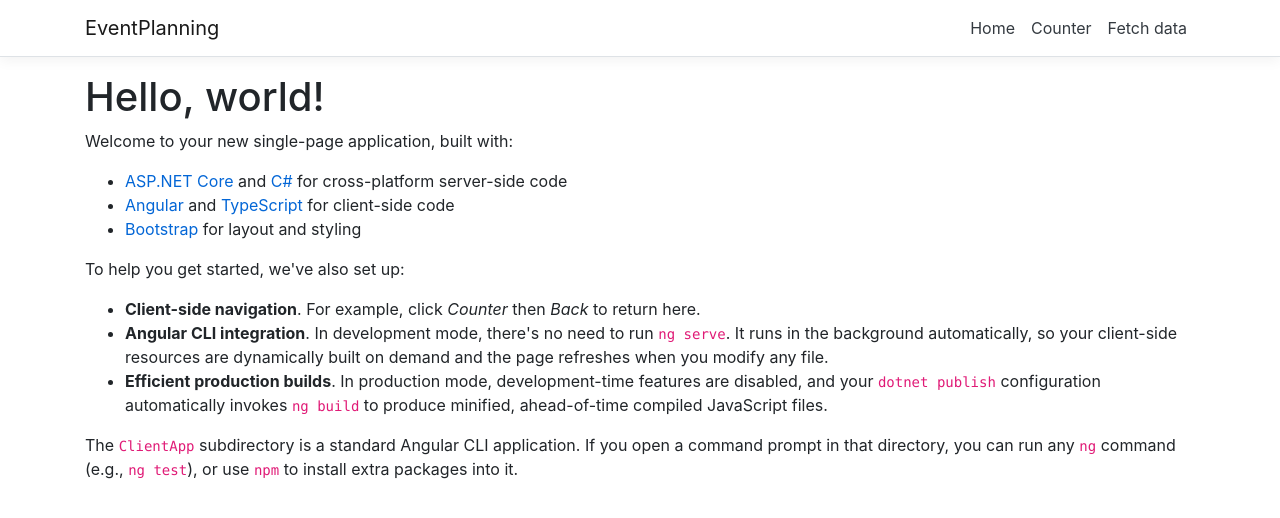
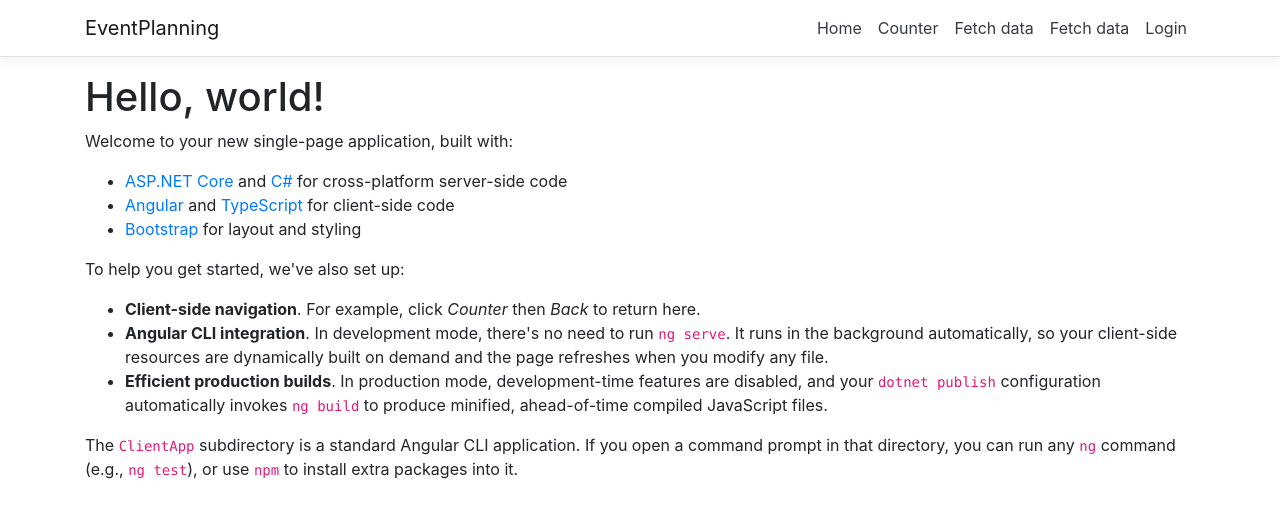
Before and after one commit to CaptainHoldMyBeer/EventPlanning, an Angular app in the folder EventPlanning/ClientApp/: page / in a window 1280 px wide. Shown: the top 518 px of the page. Built offline with nearby package versions, Linux system fonts and the light colour scheme.

Commit message:
work sync

```diff
--- a/EventPlanning/ClientApp/src/app/app.module.ts
+++ b/EventPlanning/ClientApp/src/app/app.module.ts
@@ -9,6 +9,8 @@ import { NavMenuComponent } from './nav-menu/nav-menu.component';
 import { HomeComponent } from './home/home.component';
 import { CounterComponent } from './counter/counter.component';
 import { FetchDataComponent } from './fetch-data/fetch-data.component';
+import { LoginComponent } from './login/login.component';
+
 
 @NgModule({
   declarations: [
@@ -16,7 +18,8 @@ import { FetchDataComponent } from './fetch-data/fetch-data.component';
     NavMenuComponent,
     HomeComponent,
     CounterComponent,
-    FetchDataComponent
+    FetchDataComponent,
+    LoginComponent
   ],
   imports: [
     BrowserModule.withServerTransition({ appId: 'ng-cli-universal' }),
@@ -26,6 +29,7 @@ import { FetchDataComponent } from './fetch-data/fetch-data.component';
       { path: '', component: HomeComponent, pathMatch: 'full' },
       { path: 'counter', component: CounterComponent },
       { path: 'fetch-data', component: FetchDataComponent },
+      { path: 'login', component: LoginComponent }
     ])
   ],
   providers: [],
--- /dev/null
+++ b/EventPlanning/ClientApp/src/app/login/login.component.html
@@ -0,0 +1,10 @@
+<!DOCTYPE html>
+<html>
+<head>
+    <meta charset="utf-8" />
+    <title></title>
+</head>
+<body>
+
+</body>
+</html>
--- /dev/null
+++ b/EventPlanning/ClientApp/src/app/login/login.component.ts
@@ -0,0 +1,9 @@
+import { Component } from '@angular/core'
+
+@Component({
+    selector: 'login.component',
+    templateUrl: './login.component.html'
+})
+export class LoginComponent {
+    public user: any;
+}
--- a/EventPlanning/ClientApp/src/app/nav-menu/nav-menu.component.html
+++ b/EventPlanning/ClientApp/src/app/nav-menu/nav-menu.component.html
@@ -20,22 +20,23 @@
         [ngClass]="{ show: isExpanded }"
       >
           <ul class="navbar-nav flex-grow">
-          <li
-            class="nav-item"
+              <li class="nav-item"
                   [routerLinkActive]="['link-active']"
-            [routerLinkActiveOptions]="{ exact: true }"
-          >
+                  [routerLinkActiveOptions]="{ exact: true }">
                   <a class="nav-link text-dark" [routerLink]="['/']">Home</a>
               </li>
               <li class="nav-item" [routerLinkActive]="['link-active']">
-            <a class="nav-link text-dark" [routerLink]="['/counter']"
-              >Counter</a
-            >
+                  <a class="nav-link text-dark" [routerLink]="['/counter']">Counter</a>
               </li>
               <li class="nav-item" [routerLinkActive]="['link-active']">
-            <a class="nav-link text-dark" [routerLink]="['/fetch-data']"
-              >Fetch data</a
-            >
+                  <a class="nav-link text-dark" [routerLink]="['/fetch-data']">Fetch data</a>
+              </li>
+              <li class="nav-item" [routerLinkActive]="['link-active']">
+                  <a class="nav-link text-dark" [routerLink]="['/fetch-data']">Fetch data</a>
+              </li>
+
+              <li class="nav-item" [routerLinkActive]="['link-active']">
+                  <a class="nav-link text-dark" [routerLink]="['/login']">Login</a>
               </li>
           </ul>
       </div>
--- a/EventPlanning/ClientApp/src/styles.css
+++ b/EventPlanning/ClientApp/src/styles.css
@@ -1,8 +1,7 @@
-/* You can add global styles to this file, and also import other style files */
+@import "~bootstrap/dist/css/bootstrap.css"
 
-/* Provide sufficient contrast against white background */
 a {
-  color: #0366d6;
+    color: #0366d6;
 }
 
 code {
```
Also changed, not shown: 1 other file (tests, documents, lock files or other folders). Lines whose indentation alone changed are shown as unchanged.
